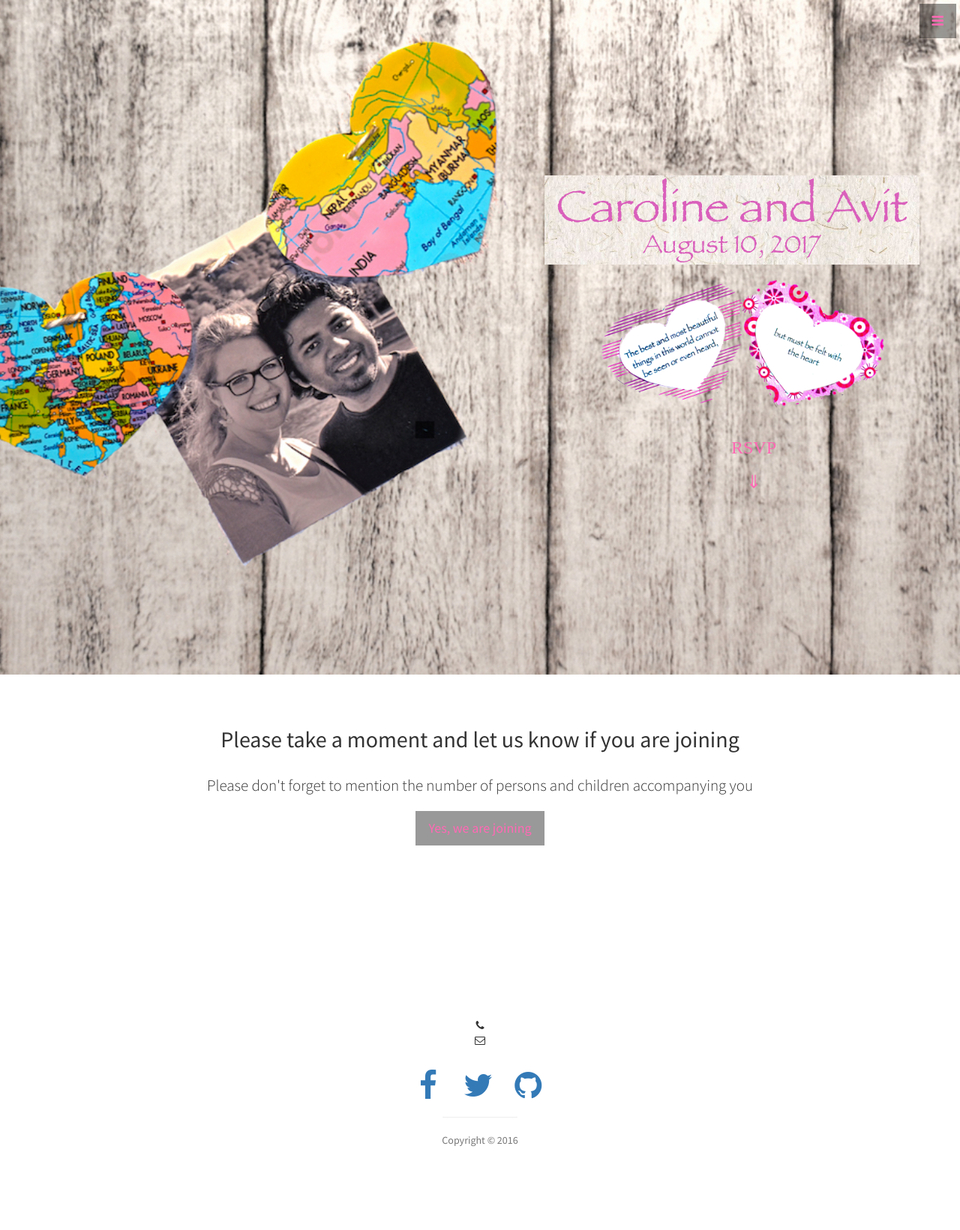
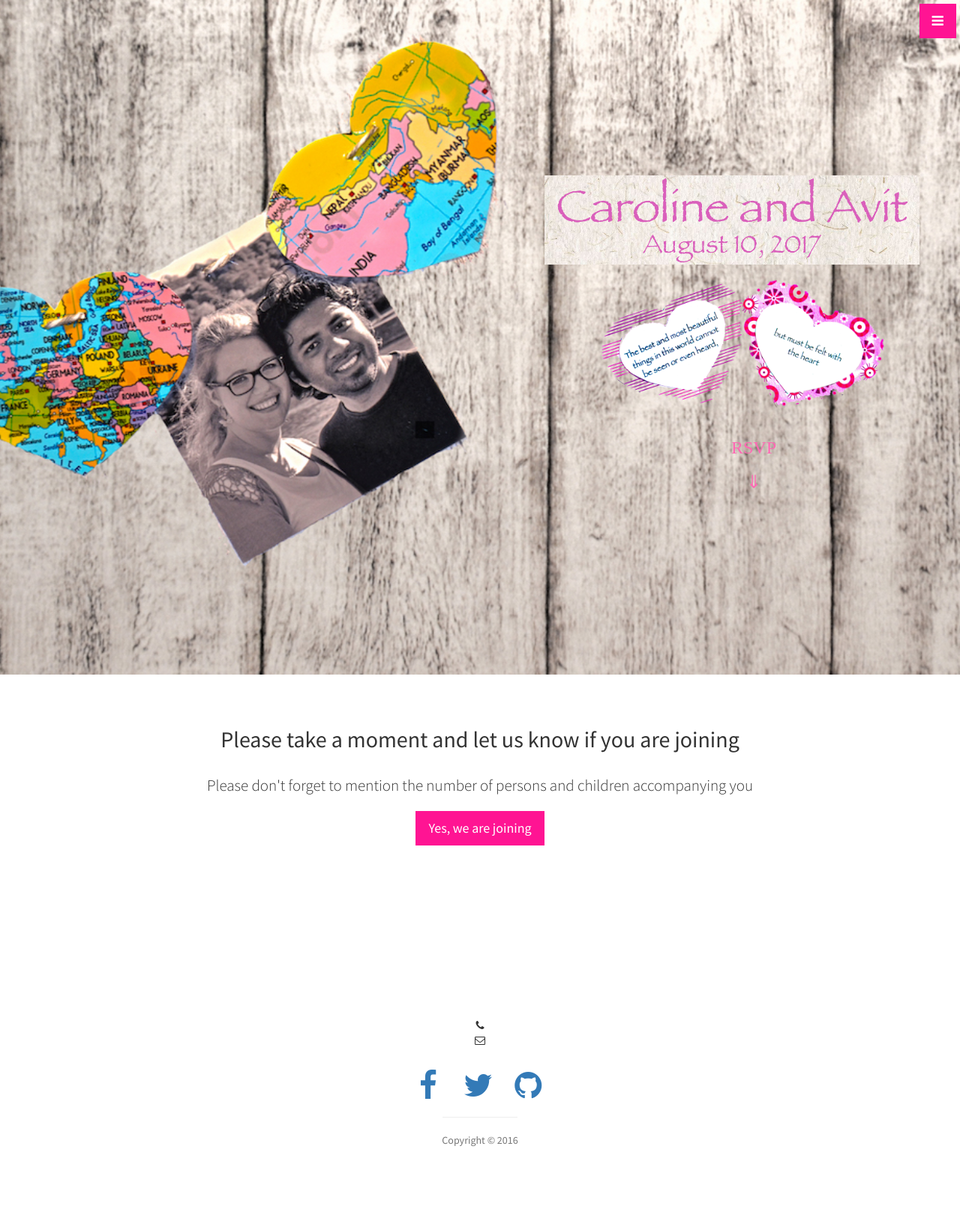
Before and after one commit to MonchiLin/carowedavit.github.io, a Jekyll site: the page built from index.html, in a window 1280 px wide. Shown: the whole page at 75% size. Built offline with Jekyll 4.4.1, drawn with Linux system fonts in a browser that asks for light colours.

Commit message:
rsvp updated

```diff
--- a/css/stylish-portfolio.css
+++ b/css/stylish-portfolio.css
@@ -36,8 +36,8 @@ body {
 
 .btn-dark {
     border-radius: 0;
-    color: #FF69B4;
-    background-color: rgba(0,0,0,0.4);
+    color: #fff;
+    background-color: #FF1493;
     text-indent: 0em;
     margin-left: 0em;
 }
```
